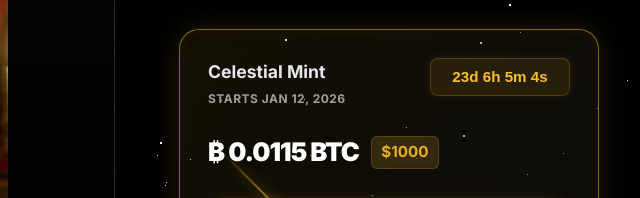
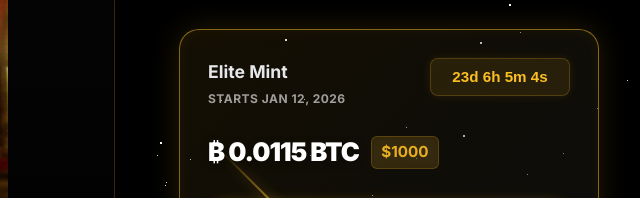
Before and after one commit to Gigi3d/rgb21.com, a website: page nakamoto_goat.html in a window 1280 px wide. Shown: the part 296-494 px from the top of the page, 617-1257 px from the left. Drawn offline with Linux system fonts and the light colour scheme.

Commit message:
chore: rebrand Nakamoto Mint to Elite Mint

```diff
--- a/main.js
+++ b/main.js
@@ -26,7 +26,7 @@ const translations = {
         // Nakamoto Specific
         nakamoto_subtitle: "THE GENESIS BLUEPRINT ~ WHERE THE BITCOIN ODYSSEY BEGAN",
         nakamoto_desc: "A phantom of the silver night, Nakamoto GOAT silences the noise of the network to preserve order. Summon the moonlight's favor today.",
-        nakamoto_mint_title: "Celestial Mint",
+        nakamoto_mint_title: "Elite Mint",
         // Space Specific
         space_subtitle: "THE FINAL FRONTIER ~ REACHING NEW HEIGHTS IN THE MINTVERSE",
         space_desc: "An ancient spirit of pure light, Space GOAT protects the Bitcoin network with sun-kissed grace. Establish your soul-bond and claim the stars.",
@@ -86,7 +86,7 @@ const translations = {
         // Nakamoto Specific
         nakamoto_subtitle: "创世蓝图 ~ 比特币奥德赛的起源",
         nakamoto_desc: "中本聪 GOAT 是银色夜晚的幻影，它平息了网络的嘈杂以维持秩序。今天就来寻求月光的垂青吧。",
-        nakamoto_mint_title: "天体铸造",
+        nakamoto_mint_title: "精英铸造",
         // Space Specific
         space_subtitle: "最后的边界 ~ 在铸造元宇宙中达到新高度",
         space_desc: "太空 GOAT 是纯净光芒的古老灵魂，以阳光般的优雅守护着比特币网络。建立你的灵魂纽带，摘取星辰。",
--- a/nakamoto_goat.html
+++ b/nakamoto_goat.html
@@ -100,7 +100,7 @@
                     <div class="tier-card active highlighted-tier solo-tier">
                         <div class="tier-header">
                             <div class="tier-title-group">
-                                <span class="tier-title" data-i18n="nakamoto_mint_title">Celestial Mint</span>
+                                <span class="tier-title" data-i18n="nakamoto_mint_title">Elite Mint</span>
                                 <span class="mint-date"><span data-i18n="mint_date_prefix">Starts</span> Jan 12,
                                     2026</span>
                             </div>
--- a/translations.js
+++ b/translations.js
@@ -26,7 +26,7 @@ const translations = {
         // Nakamoto Specific
         nakamoto_subtitle: "THE GENESIS BLUEPRINT ~ WHERE THE BITCOIN ODYSSEY BEGAN",
         nakamoto_desc: "A phantom of the silver night, Nakamoto GOAT silences the noise of the network to preserve order. Summon the moonlight's favor today.",
-        nakamoto_mint_title: "Celestial Mint",
+        nakamoto_mint_title: "Elite Mint",
         // Space Specific
         space_subtitle: "THE FINAL FRONTIER ~ REACHING NEW HEIGHTS IN THE MINTVERSE",
         space_desc: "An ancient spirit of pure light, Space GOAT protects the Bitcoin network with sun-kissed grace. Establish your soul-bond and claim the stars.",
@@ -86,7 +86,7 @@ const translations = {
         // Nakamoto Specific
         nakamoto_subtitle: "创世蓝图 ~ 比特币奥德赛的起源",
         nakamoto_desc: "中本聪 GOAT 是银色夜晚的幻影，它平息了网络的嘈杂以维持秩序。今天就来寻求月光的垂青吧。",
-        nakamoto_mint_title: "天体铸造",
+        nakamoto_mint_title: "精英铸造",
         // Space Specific
         space_subtitle: "最后的边界 ~ 在铸造元宇宙中达到新高度",
         space_desc: "太空 GOAT 是纯净光芒的古老灵魂，以阳光般的优雅守护着比特币网络。建立你的灵魂纽带，摘取星辰。",
```
Also changed, not shown: nakamoto_goat_classic.html (+1 -1 lines).
